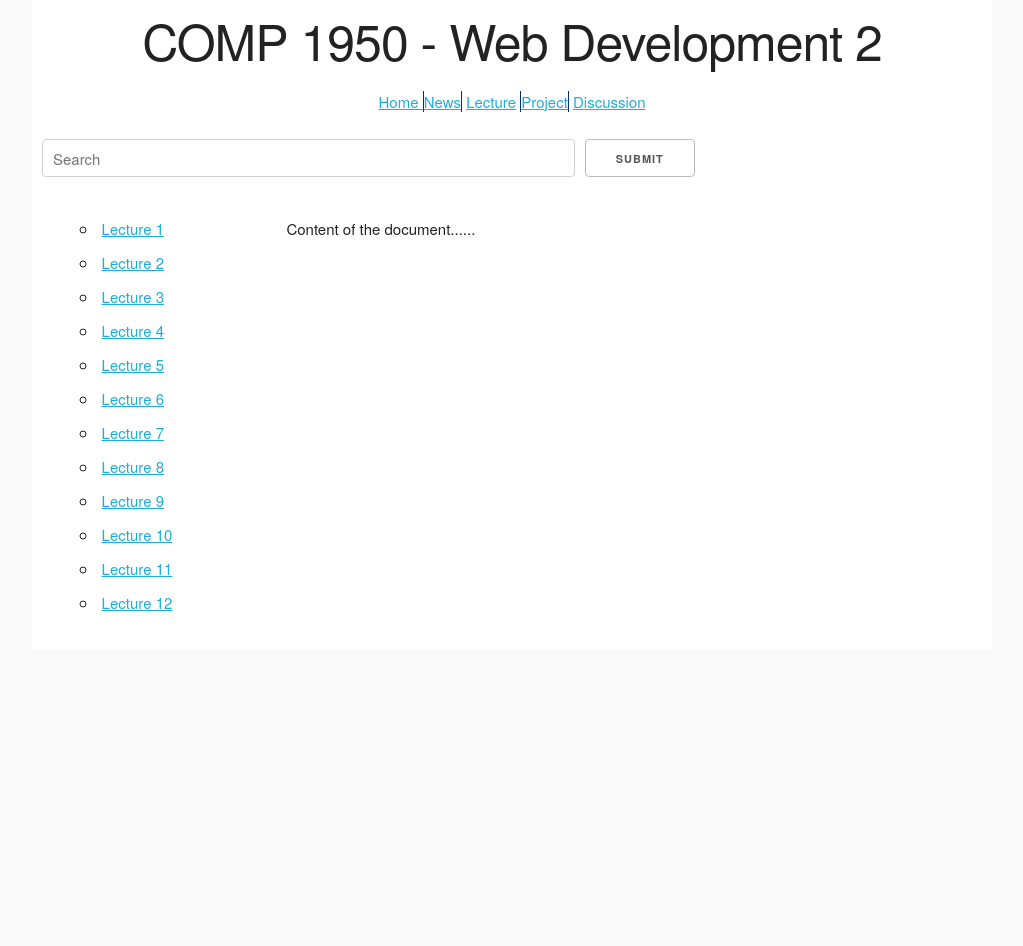
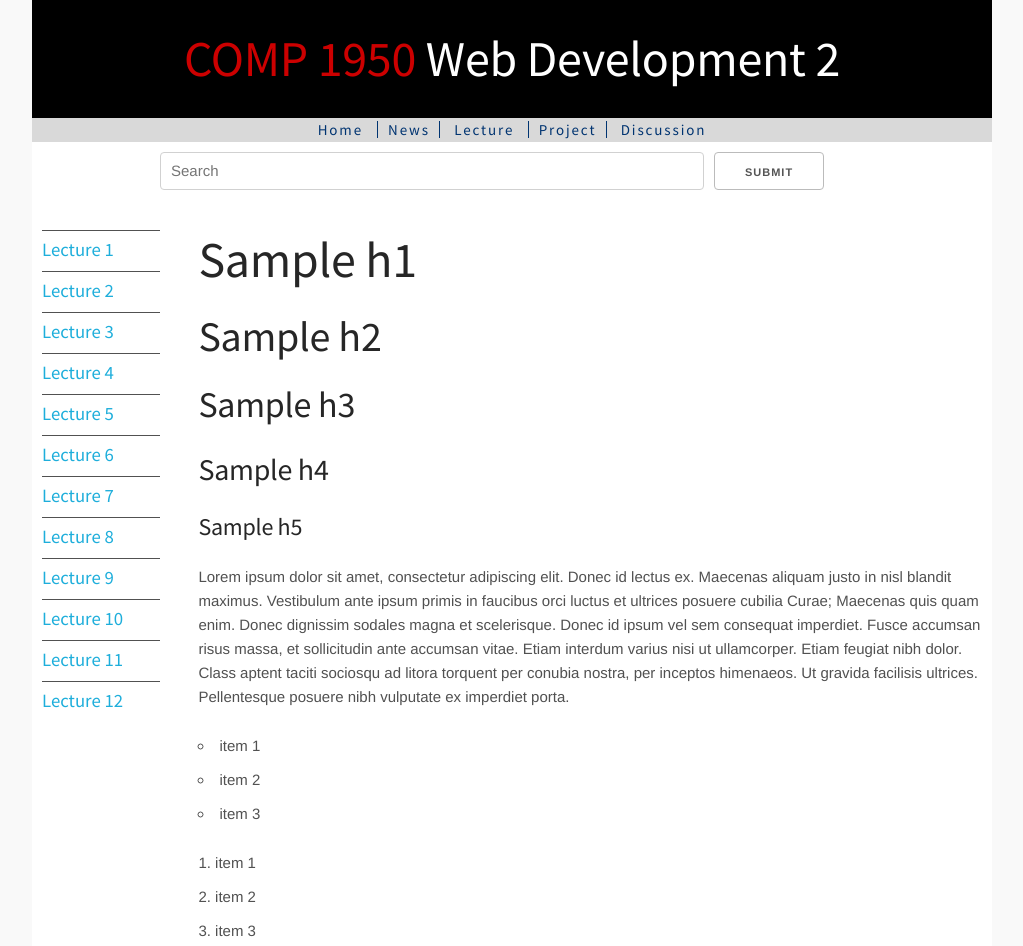
Before and after one commit to slasher1959/teampersius, a plain HTML site: page page/index.html in a window 1280 px wide. Shown: the whole page, without its empty margins (128-1151 px from the left). Before the commit the page ends 800 px from the top, so only its background shows below. Drawn offline with Linux system fonts and the light colour scheme.

Commit message:
Added style

```diff
--- a/page/css/styles.css
+++ b/page/css/styles.css
@@ -2,15 +2,38 @@ html, body {
 	background-color: #F9F9F9;
 	padding: 0px;
 	height: 100%;
+	color: #515151;
+	font-family: "Helvetica Neue", Helvetica, "Source Sans Pro",Helvetica,Arial,sans-serif;
+}
+
+h1, h2, h3, h4, h5, h6 {
+	font-family: "Source Sans Pro",Georgia,"Times New Roman",serif;
+	font-weight: 400;
+	color: #262626;
+	letter-spacing: -0.025rem;
 }
 
 div.container {
 	background-color: #FFFFFF;
-	padding: 10px;
+	padding: 0px;
+
 }
+div#banner{
+	text-align: center;
+	background-color: #000000;
+	padding: 3%;
+}
+
 
 div#banner>h1{
 	text-align: center;
+	color: #CC0000;
+	margin: 0px;
+}
+
+nav ul {
+	margin-bottom: 10px;
+	background-color: #D9D9D9;
 }
 
 nav {
@@ -21,12 +44,88 @@ nav li {
 	display: inline;
 	text-align: justify;
 	border-right: 1px solid #003471;
+	padding-left: 1%;
+	padding-right: 1%;
 }
 
 nav li:last-child {
 	border-right: none;
 }
 
+nav a:link {
+	font-family: "Source Sans Pro",Georgia,"Times New Roman",serif;
+	font-weight: 400;
+	text-decoration: none;
+	color: #003471;
+	letter-spacing: 0.125em;
+}
+
+div#left_nav a:link {
+	font-family: "Source Sans Pro",Georgia,"Times New Roman",serif;
+	font-weight: 400;
+	text-decoration: none;
+	font-size: 1.25em;
+	line-height: 1.33333;
+}
+
+div#left_nav a:link {
+	font-family: "Source Sans Pro",Georgia,"Times New Roman",serif;
+	font-weight: 400;
+	text-decoration: none;
+	font-size: 1.25em;
+	line-height: 1.33333;
+}
+
+div#left_nav ul.sublist {
+	margin: 0px;
+}
+
+
+div#left_nav ul.sublist li{
+	list-style-type: circle;
+	border: 0px;
+	padding: 0 0 0 5%;
+}
+
+div#left_nav ul.sublist li a:link {
+	font-size: 1.1em;
+}
+
+nav a:visited, div#left_nav a:visited {
+	text-decoration: none;
+	color: #515151;
+}
+
+nav a:hover, div#left_nav a:hover {
+	text-decoration: none;
+	color: #515151;
+	text-shadow: 1px 1px #a8a79e;
+}
+
+nav a:active, div#left_nav a:active {
+	text-decoration: none;
+	color: #515151;
+}
+
+div#search_bar > form > input[placeholder="Search"] {
+	margin-left: 13.3333%;
+}
+
 div#search_bar > form > input[type="submit"] {
 	margin-left: 10px;
 }
+
+div#left_nav ul {
+	list-style-type: none;
+}
+
+div#left_nav {
+	padding-left: 10px;
+}
+
+div#left_nav li{
+	margin: 0px;
+	padding-top: 0.5em;
+	padding-bottom: 0.5em;
+	border-top: 1px solid #515151;
+}
--- a/page/index.html
+++ b/page/index.html
@@ -4,6 +4,7 @@
 <meta charset="UTF-8">
 <script src="js/jquery-1.11.2.min.js"></script>
 <script src="js/left_nav.js"></script>
+<link href='http://fonts.googleapis.com/css?family=Source+Sans+Pro' rel='stylesheet' type='text/css'>
 <link rel="stylesheet" href="css/normalize.css">
 <link rel="stylesheet" href="css/skeleton.css">
 <link rel="stylesheet" href="css/styles.css">
@@ -13,7 +14,7 @@
 <body>
 	<div class="container">
 		<div class = "twelve columns" id="banner">
-		<h1>COMP 1950 - Web Development 2</h1>
+		<h1>COMP 1950 <span style="color:#FFFFFF">Web Development 2</span></h1>
 		</div> <!--/#banner-->
 		<nav id="top_nav" class = "twelve columns">
 			<ul>
@@ -24,13 +25,14 @@
 				<li><a href ="#">Discussion</a> </li>
 			</ul>
 		</nav>
-		<div id="search_bar" class = "row">
+		<div id="search_bar">
 			<form>
 				<input class="seven columns" type="text" placeholder="Search"/>
 				<input type="submit" value="Submit">
 			</form>
 		</div><!--/#lsearch_bar-->
-		<div id="left_nav" class = "three columns">
+		<div class = "rows"> <!--the whole area below the search bar is 1 row-->
+			<div id="left_nav" class = "two columns">
 			<ul>
 				<li><a href ="#" id="lecture1">Lecture 1</a></li>
 				<ul class="sublist" id="sublist1">
@@ -106,7 +108,35 @@
 				</ul>
 			</ul>
 			</div> <!--/#left_nav-->
-Content of the document......
+			<div id="right_content" class = "ten columns">
+			<h1>Sample h1</h1>
+			<h2>Sample h2</h2>
+			<h3>Sample h3</h3>
+			<h4>Sample h4</h4>
+			<h5>Sample h5</h5>
+			<p>
+			Lorem ipsum dolor sit amet, consectetur adipiscing elit. Donec id lectus ex.
+			Maecenas aliquam justo in nisl blandit maximus. Vestibulum ante ipsum primis
+			in faucibus orci luctus et ultrices posuere cubilia Curae; Maecenas quis quam
+			enim. Donec dignissim sodales magna et scelerisque. Donec id ipsum vel sem
+			consequat imperdiet. Fusce accumsan risus massa, et sollicitudin ante accumsan
+			vitae. Etiam interdum varius nisi ut ullamcorper. Etiam feugiat nibh dolor.
+			Class aptent taciti sociosqu ad litora torquent per conubia nostra, per inceptos
+			himenaeos. Ut gravida facilisis ultrices. Pellentesque posuere nibh vulputate
+			ex imperdiet porta.
+			</p>
+			<ul>
+				<li>item 1</li>
+				<li>item 2</li>
+				<li>item 3</li>
+			</ul>
+			<ol>
+				<li>item 1</li>
+				<li>item 2</li>
+				<li>item 3</li>
+			</ol>
+			</div><!--/#left_nav-->
+		</div><!--./rows-->
 	</div> <!-- /.container-->
 </body>
 
```
Lines whose indentation alone changed are shown as unchanged.
